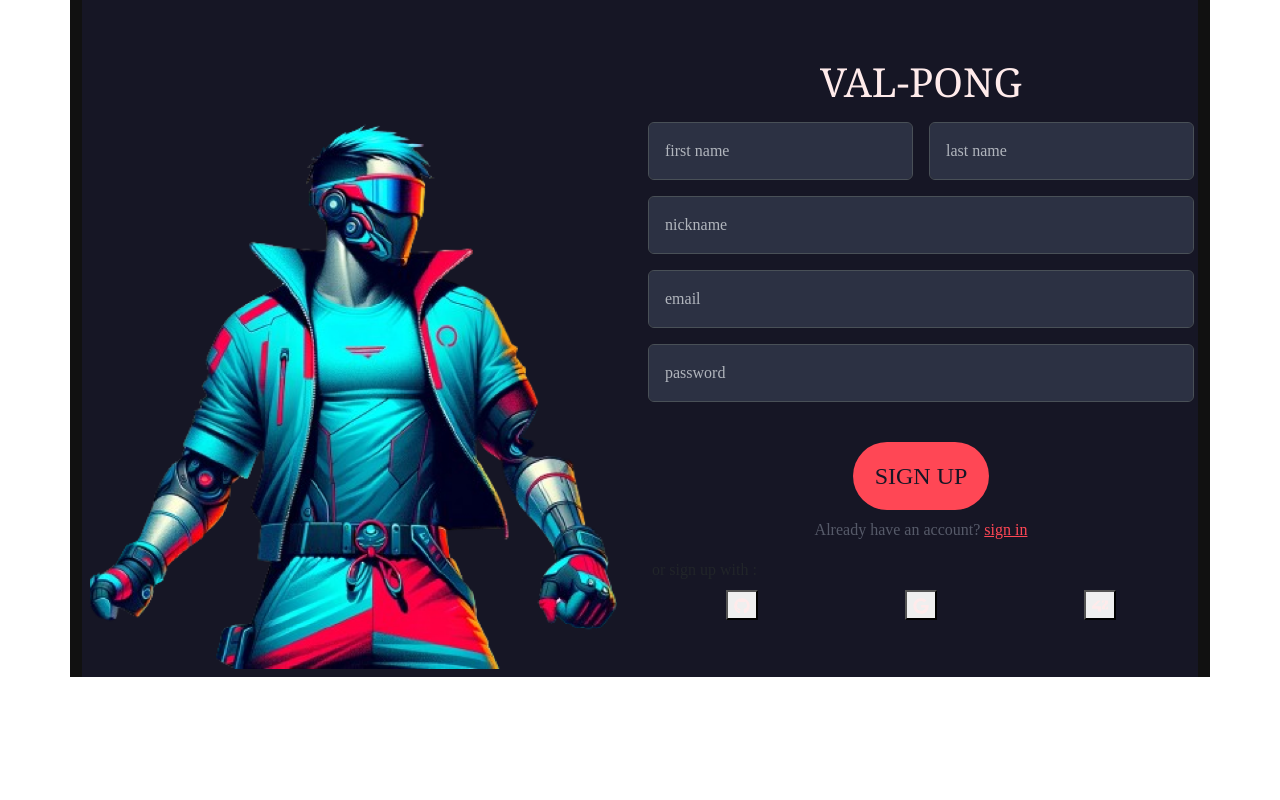
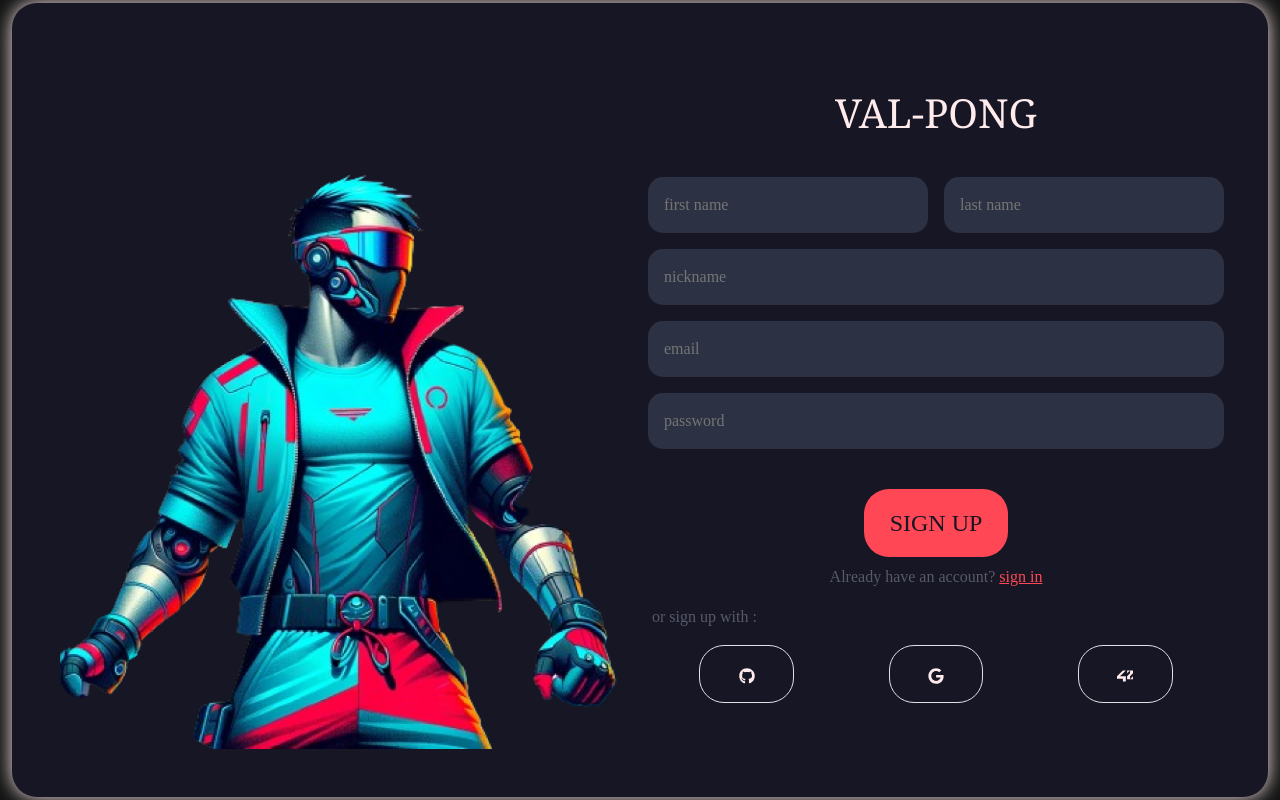
Before and after one commit to zakarm/ft_transcendence, a React (Create React App) app in the folder front-end/app/: page / in a window 1280 px wide. Built offline with nearby package versions, Linux system fonts and the light colour scheme; a web font is replaced by a local one.

Commit message:
[Feat] Finish sign-up page

```diff
--- a/front-end/app/src/pages/Auth/SignUp.css
+++ b/front-end/app/src/pages/Auth/SignUp.css
@@ -2,13 +2,21 @@
     background-color: #FF4755;
     font-family: 'valorax';
     font-size: 1.5em;
-    border-radius: 999px;
+    border-radius: 25px;
     color: #161625;
     border: 0;
 }
 
 .auth-btn{
+  background-color: #161625;
+  border-radius: 25px;
+}
 
+.input-class{
+  color: #565A69;
+  background-color: #2C3143;
+  border-radius: 15px;
+  font-family: 'itim';
 }
 
 .sign-btn:hover{
@@ -19,32 +27,18 @@
   font-size: 1.6em;
 }
 
-.custom-button {
-    border-radius: 25% !important;
-  }
-
-
-/* CSS */
-.button-34 {
-  background: #5E5DF0;
-  border-radius: 999px;
-  box-shadow: #5E5DF0 0 10px 20px -10px;
+.auth-btn:hover{
+  background-color: #111111;
+  box-shadow: #FF4755 0 10px 30px -10px;
   box-sizing: border-box;
-  color: #FFFFFF;
-  cursor: pointer;
-  font-family: Inter,Helvetica,"Apple Color Emoji","Segoe UI Emoji",NotoColorEmoji,"Noto Color Emoji","Segoe UI Symbol","Android Emoji",EmojiSymbols,-apple-system,system-ui,"Segoe UI",Roboto,"Helvetica Neue","Noto Sans",sans-serif;
-  font-size: 16px;
-  font-weight: 700;
-  line-height: 24px;
   opacity: 1;
-  outline: 0 solid transparent;
-  padding: 8px 18px;
-  user-select: none;
-  -webkit-user-select: none;
-  touch-action: manipulation;
-  width: fit-content;
-  word-break: break-word;
-  border: 0;
+  font-size: 1.2em;
 }
 
-/* style={{backgroundColor: '#FF4755', fontFamily: 'valorax', fontSize: '1.5em'}} */
+.main-class{
+  background-color: #161625;
+  border-radius: 25px;
+  box-shadow: #FFEBEB 0 0px 20px 0;
+  box-sizing: border-box;
+  opacity: 1;
+}
--- a/front-end/app/src/pages/Auth/SignUp.js
+++ b/front-end/app/src/pages/Auth/SignUp.js
@@ -8,23 +8,23 @@ import './SignUp.css'
 function SignUp()
 {
     return (
-        <div className="container" style={{backgroundColor: '#111111'}}>
-            <div className="conatiner p-2" style={{backgroundColor: '#161625'}}>
+        <div className="container-fluid vh-100 d-flex justify-content-center align-items-center" style={{backgroundColor: '#111111'}}>
+            <div className="main-class conatiner d-inline-flex p-5">
                 <div className="row">
-                    <div className="col ">
+                    <div className="col-md-6">
                         <Image className='' src="assets/char2.png" fluid />
                     </div>
-                    <div className="col   align-self-center text-center">
+                    <div className="col-md-6 align-self-center text-center">
                         <div className='row '><h1 className='valo-font'>VAL-PONG</h1></div>
-                        <div>
+                        <div className='mt-4'>
                             <div className="row  mb-3">
-                                <Form.Control className="col p-3 m-2 mb-0" placeholder='first name' data-bs-theme="dark" style={{fontFamily: "itim", backgroundColor: '#2C3143'}}/>
-                                <Form.Control className="col p-3 m-2 mb-0" placeholder='last name' data-bs-theme="dark" style={{fontFamily: "itim", backgroundColor: '#2C3143'}}/>
+                                <input className='input-class col p-3 m-2 mb-0 border-0' placeholder='first name' />
+                                <input className='input-class col p-3 m-2 mb-0 border-0' placeholder='last name' data-bs-theme="dark"/>
                             </div>
                             <div className="row  p-2 pt-0">
-                                <input className="form-control p-3 mb-3" type='text' placeholder='nickname' data-bs-theme="dark" style={{fontFamily: "itim", backgroundColor: '#2C3143'}}/>
-                                <input className="form-control p-3 mb-3" type='text' placeholder='email' data-bs-theme="dark" style={{fontFamily: "itim", backgroundColor: '#2C3143'}}/>
-                                <input className="form-control p-3 mb-3" type='text' placeholder='password' data-bs-theme="dark" style={{fontFamily: "itim", backgroundColor: '#2C3143'}}/>
+                                <input className="input-class p-3 mb-3 border-0" type='text' placeholder='nickname' data-bs-theme="dark"/>
+                                <input className="input-class p-3 mb-3 border-0" type='text' placeholder='email' data-bs-theme="dark"/>
+                                <input className="input-class p-3 mb-3 border-0" type='text' placeholder='password' data-bs-theme="dark"/>
                             </div>
                         </div>
                         <div className='row  p-2 d-flex justify-content-center'>
@@ -32,11 +32,11 @@ function SignUp()
                             <Form.Label className='' style={{fontFamily: "itim", color: '#565A69'}}>Already have an account? <a href="/home" style={{color: '#FF4755', fontFamily: 'itim'}}>sign in</a></Form.Label>
                         </div>
                         <div className='row text-start '>
-                            <Form.Label style={{fontFamily: "itim"}}>or sign up with :</Form.Label>
+                            <Form.Label style={{fontFamily: "itim", color: '#565A69'}}>or sign up with :</Form.Label>
                             <div className='d-flex justify-content-around align-items-center'>
-                                <button className='auth-btn ' type='button' ><FaGithub color='#FFEBEB'/></button>
-                                <button className='auth-btn ' type='button' ><FaGoogle color='#FFEBEB'/></button>
-                                <button className='auth-btn ' type='button' ><Si42 color='#FFEBEB'/></button>
+                                <button className='auth-btn border col-md-2 btn-lg m-2 p-3' type='button' ><FaGithub color='#FFEBEB'/></button>
+                                <button className='auth-btn border col-md-2 btn-lg m-2 p-3' type='button' ><FaGoogle color='#FFEBEB'/></button>
+                                <button className='auth-btn border col-md-2 btn-lg m-2 p-3' type='button' ><Si42 color='#FFEBEB'/></button>
                             </div>
                         </div>
                     </div>
@@ -47,26 +47,3 @@ function SignUp()
 }
 
 export default SignUp;
-
-// import Image from 'react-bootstrap/Image';
-
-// function SignUp() {
-//     return (
-//         <div className="container-fluid d-flex justify-content-center align-items-center vh-100" style={{backgroundColor: '#111111'}}>
-//             <div className="container-fluid valo-font border" style={{backgroundColor: '#161625'}}>
-//                 <div className="row justify-content-center align-items-stretch"> {/* Changed align-items-center to align-items-stretch */}
-//                     <div className="col-5 border">
-//                         <Image src="assets/char2.png" fluid />
-//                     </div>
-//                     <div className="col-5 border d-flex flex-column"> {/* Added d-flex and flex-column classes */}
-//                         <div className="flex-grow-1"> {/* Added flex-grow-1 class */}
-//                             world
-//                         </div>
-//                     </div>
-//                 </div>
-//             </div>
-//         </div>
-//     );
-// }
-
-// export default SignUp;
```
